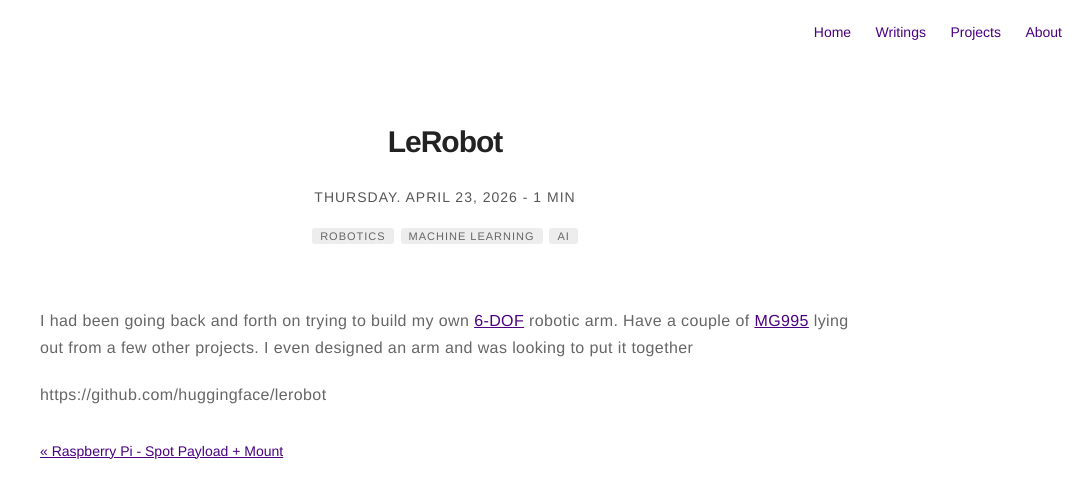
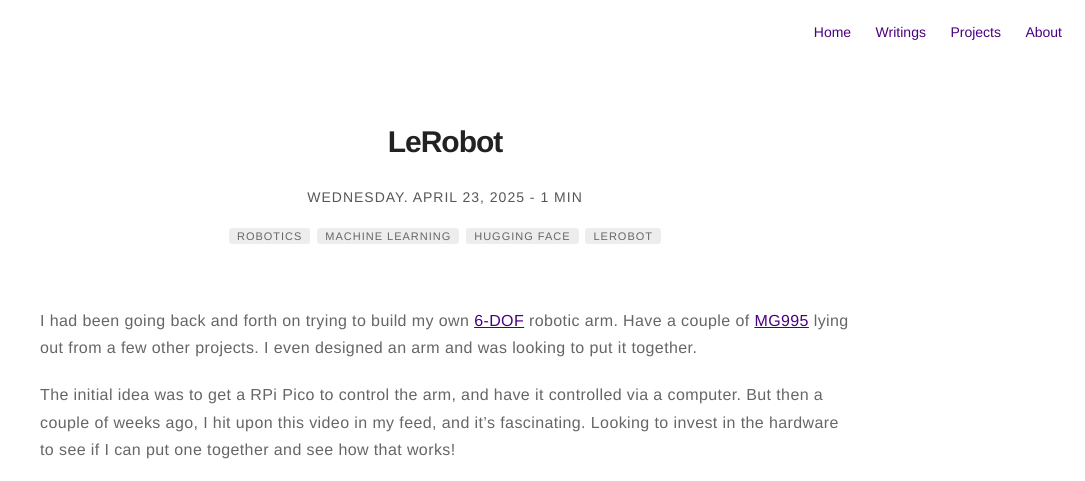
Before and after one commit to varunmehta/varunmehta.github.io, a Jekyll site: the page built from _posts/2025-04-23-lerobot.md, in a window 1280 px wide. Shown: the top 481 px of the page, without its empty margins (195-1280 px from the left). Built offline with Jekyll 4.4.1, drawn with Linux system fonts in a browser that asks for light colours; nearby versions of some CDN libraries; comment, search, counter and statistics services are not loaded; some of the changed text lies outside the part shown; grey boxes are pictures that could not be loaded.

```diff
--- a/_config.yml
+++ b/_config.yml
@@ -30,7 +30,7 @@ url: https://varunmehta.github.io
 permalink: /:title/
 
 # To enable google analytics, supply your token below
-# analytics-google: 'UA-MYANALYTICS'
+analytics-google: 'G-N16D9R1101'
 
 # if you don't want comments in your posts, leave categories empty
 disqus:
--- /dev/null
+++ b/_posts/2025-04-23-lerobot.md
@@ -0,0 +1,27 @@
+---
+title: "LeRobot"
+layout: post
+date: 2025-04-23
+# image:
+headerImage: false
+tag:
+- robotics
+- machine learning
+- hugging face
+- lerobot
+star: false
+hidden: false
+category: blog
+author: varunmehta
+description: 🤗 LeRobot - Making AI for Robotics more accessible with end-to-end learning
+---
+
+I had been going back and forth on trying to build my own [6-DOF](https://en.wikipedia.org/wiki/Six_degrees_of_freedom) robotic arm. Have a couple of [MG995](https://www.amazon.com/dp/B07NQJ1VZ2) lying out from a few other projects. I even designed an arm and was looking to put it together.
+
+The initial idea was to get a RPi Pico to control the arm, and have it controlled via a computer. But then a couple of weeks ago, I hit upon this video in my feed, and it's fascinating. Looking to invest in the hardware to see if I can put one together and see how that works!
+
+<iframe width="560" height="310" src="https://www.youtube.com/embed/L0uxfZMlkag" frameborder="0" allowfullscreen></iframe>
+
+Check out the project on Github [https://github.com/huggingface/lerobot](https://github.com/huggingface/lerobot)
+
+![LeRobot](https://github.com/huggingface/lerobot/raw/main/media/lerobot-logo-thumbnail.png)
--- a/_posts/2026-04-23-lerobot.md
+++ /dev/null
@@ -1,20 +0,0 @@
----
-title: "LeRobot"
-layout: post
-date: 2026-04-23
-#image: /assets/images/markdown.jpg
-headerImage: false
-tag:
-- robotics
-- machine learning
-- ai
-star: false
-hidden: false
-category: blog
-author: varunmehta
-description: 🤗 LeRobot - Making AI for Robotics more accessible with end-to-end learning
----
-
-I had been going back and forth on trying to build my own [6-DOF](https://en.wikipedia.org/wiki/Six_degrees_of_freedom) robotic arm. Have a couple of [MG995](https://www.amazon.com/dp/B07NQJ1VZ2) lying out from a few other projects. I even designed an arm and was looking to put it together
-
-https://github.com/huggingface/lerobot
```
Also changed, not shown: _posts/2020-05-14-blockscad3d.md (+0 -2 lines).
